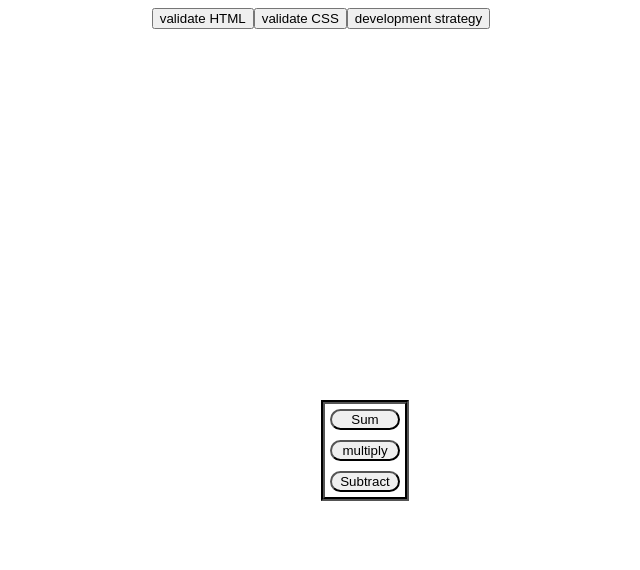
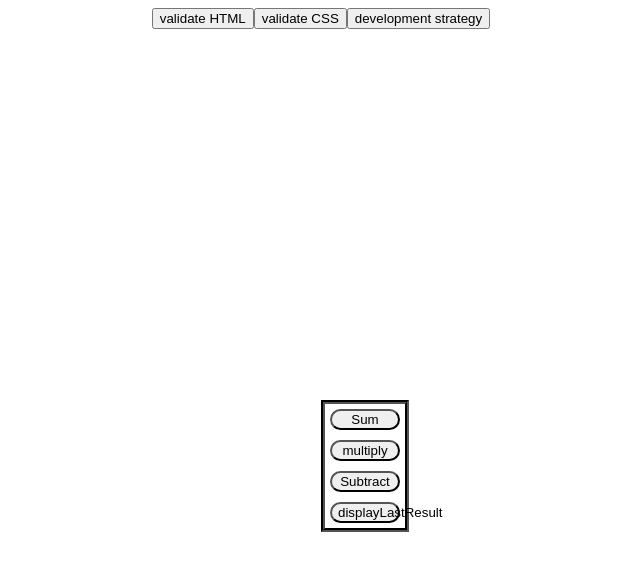
Before and after one commit to ali1996-sy/prompt-alert-calculate, a plain HTML site: page index.html in a window 1280 px wide. Shown: the whole page, without its empty margins (319-959 px from the left). Drawn offline with Linux system fonts and the light colour scheme.

Commit message:
displayLastResult close #13

```diff
--- a/index.html
+++ b/index.html
@@ -29,6 +29,7 @@
   <button class="button" onclick="multiplyHandler()"> multiply </button><br>
 
   <button class="button" onclick="subtractHandler()"> Subtract </button><br>
+  <button class="button" onclick="displayLastResultHandler()"> displayLastResult</button><br>
 </div>
 </body>
 
```
